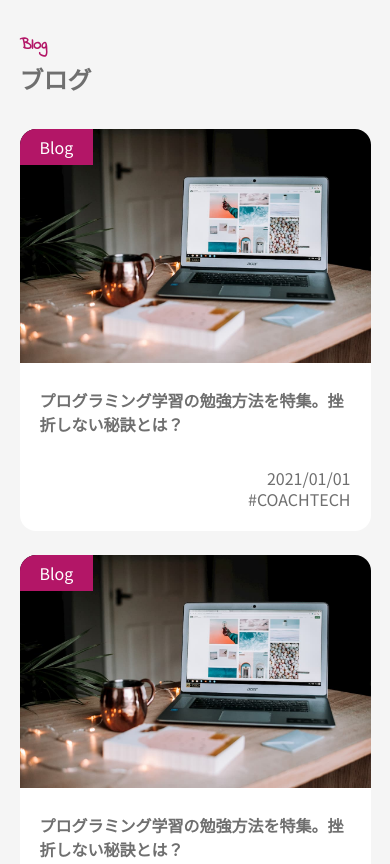
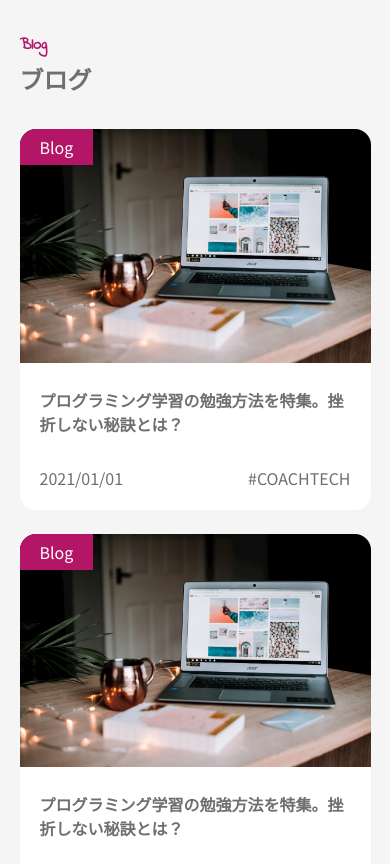
Before and after one commit to YoshidaChiharu/20240226_YoshidaChiharu_lp, a plain HTML site: page index.html in a window 390 px wide. Shown: the part 2560-3424 px from the top of the page. Drawn offline with Linux system fonts and the light colour scheme.

Commit message:
ブログカードの日付とタグが横並びを維持するよう修正

```diff
--- a/css/style.css
+++ b/css/style.css
@@ -411,9 +411,11 @@
 }
 
 @media screen and (max-width: 1170px) {
-.container,
+.container {
+    width: 80%;
+}
 .container-lg {
-    width: 80%;
+    width: 90%;
 }
 
 .fv-copy-en {
@@ -426,10 +428,20 @@
     font-size: 14px;
 }
 
-.blog-card-meta {
+.blog-content {
+    gap: 2%;
+}
+.blog-card {
+    width: 32%;
+}
+/* .blog-card-meta {
     flex-direction: column;
     align-items: flex-end;
     gap: 5px;
+} */
+
+.about-txt {
+    width: 45%;
 }
 
 }
@@ -446,8 +458,7 @@
     align-items: center;
 }
 
-.container,
-.container-lg {
+.container {
     width: 90%;
 }
 
@@ -494,8 +505,11 @@
     padding: 20px;
 }
 
+.blog-content {
+    gap: 24px 4%;
+}
 .blog-card {
-    width: 45%;
+    width: 48%;
 }
 
 .link-item {
```
